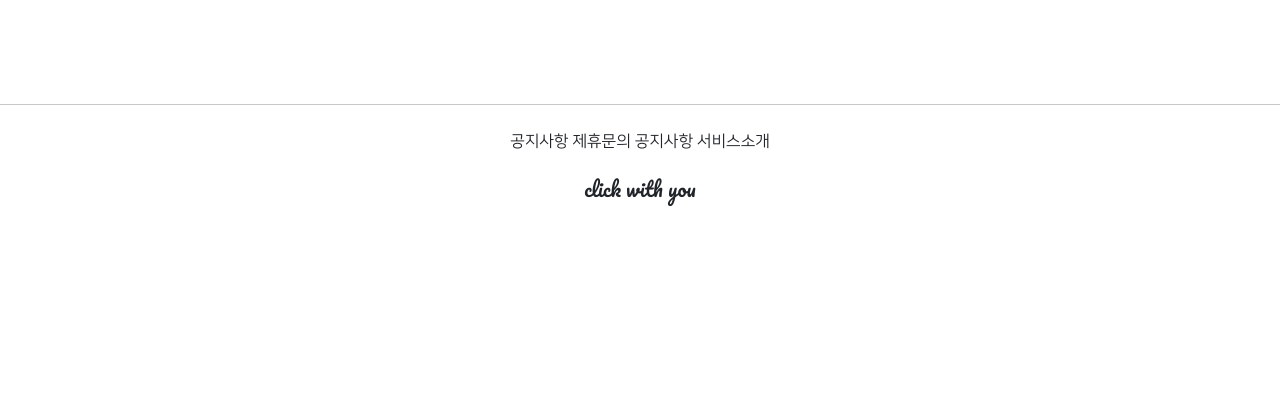
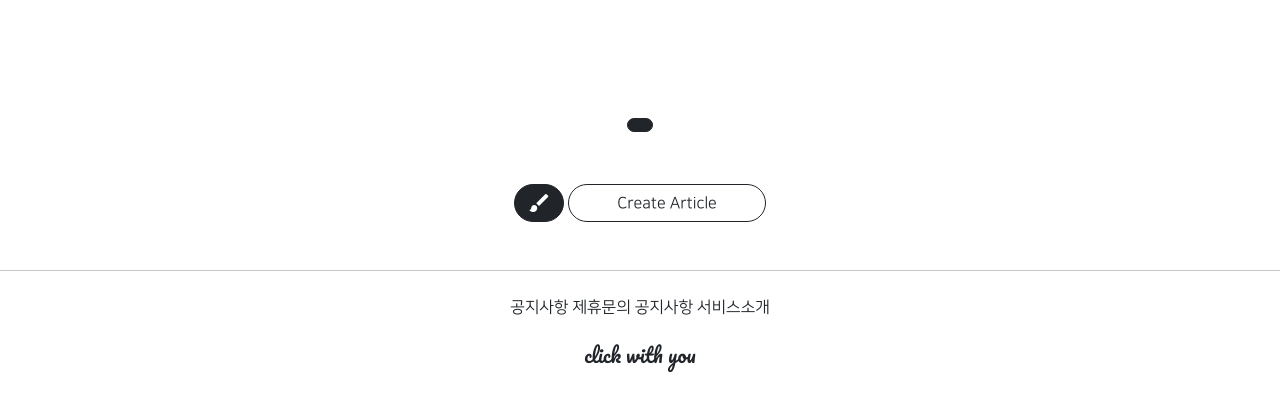
Before and after one commit to solahyun/Hackathon_gis, a Django app: template projectapp/templates/projectapp/detail.html in a window 1280 px wide. Shown: the part 297-708 px from the top of the page. Run offline with Django 3.2, Linux system fonts and the light colour scheme; the template is opened without the code that fills it, so the values that code supplies are empty; parts of the project's set-up code (start-up, migrations or seed data) failed here and were passed over; some libraries are stand-ins or nearby versions.

Commit message:
21/08/18 Wed commit 3

```diff
--- /dev/null
+++ b/articleapp/templates/snippets/list_fragment.html
@@ -0,0 +1,55 @@
+{% load static %}
+
+
+    <style>
+        .container {
+            padding: 0;
+            margin: 0 auto;
+        }
+        .container div {
+          width: 45%;
+            max-width: 250px;
+          display: flex;
+          justify-content: center;
+          align-items: center;
+          border-radius: 1rem;
+            flex-direction: column;
+            box-shadow: 0 0 1rem lightsteelblue;
+        }
+
+        .container img {
+            width: 100%;
+            border-radius: 1rem;
+        }
+
+    </style>
+
+
+<div class="container my-4">
+
+        {% for article in article_list %}
+
+            <div>
+                <a href="{% url 'articleapp:detail' pk=article.pk %}">
+                    <img src="{{ article.image.url }}">
+                </a>
+                <span class="NNS_B my-2">{{ article.title }}</span>
+            </div>
+
+        {% endfor %}
+    </div>
+
+    <script src="{% static 'js/magicgrid.js' %}"></script>
+
+    {%  include 'snippets/pagination.html' %}
+
+    <div class="text-center my-5">
+        <a href="{% url 'articleapp:create' %}"
+           class="btn btn-dark rounded-pill material-icons">
+            brush
+        </a>
+        <a href="{% url 'articleapp:create' %}"
+           class="btn btn-outline-dark rounded-pill px-5">
+            Create Article
+        </a>
+    </div>
--- a/projectapp/templates/projectapp/detail.html
+++ b/projectapp/templates/projectapp/detail.html
@@ -15,4 +15,8 @@
         </div>
     </div>
 
+    <div>
+        {%  include 'snippets/list_fragment.html' with article_list=object_list %}
+    </div>
+
 {% endblock %}
```
Also changed, not shown: projectapp/views.py (+10 -1 lines).
